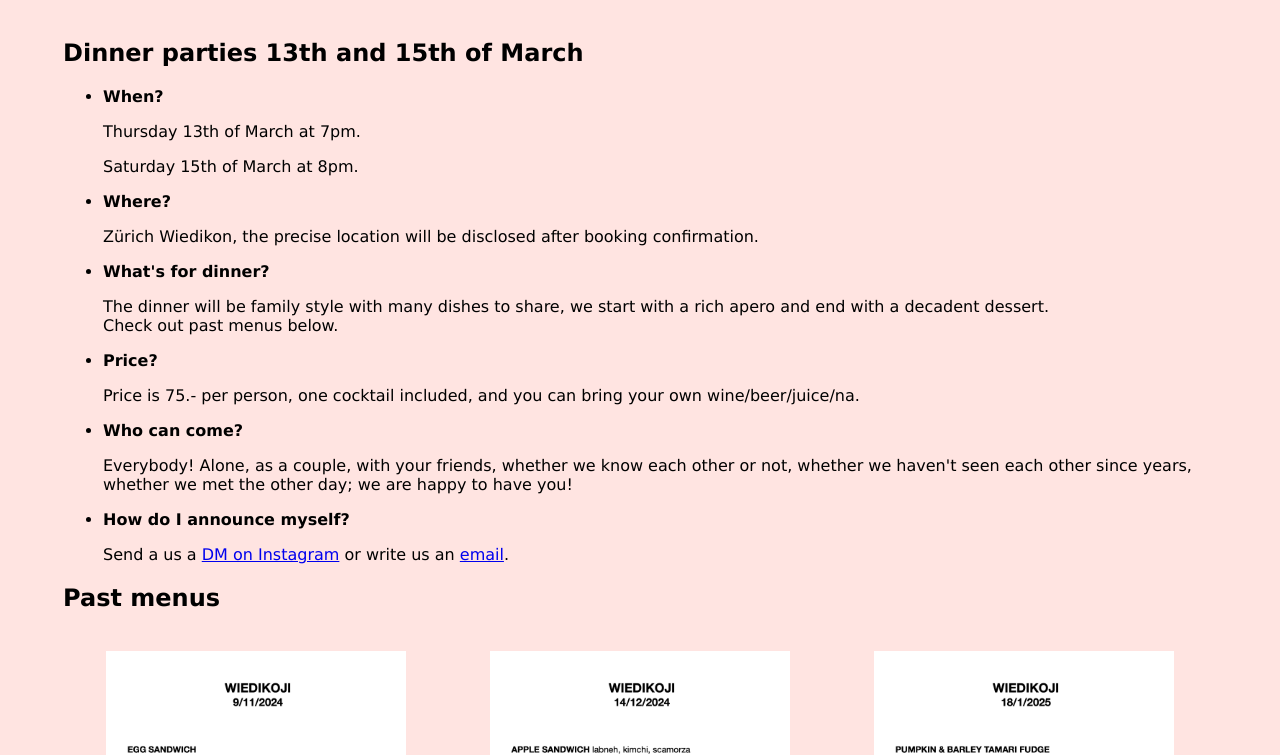
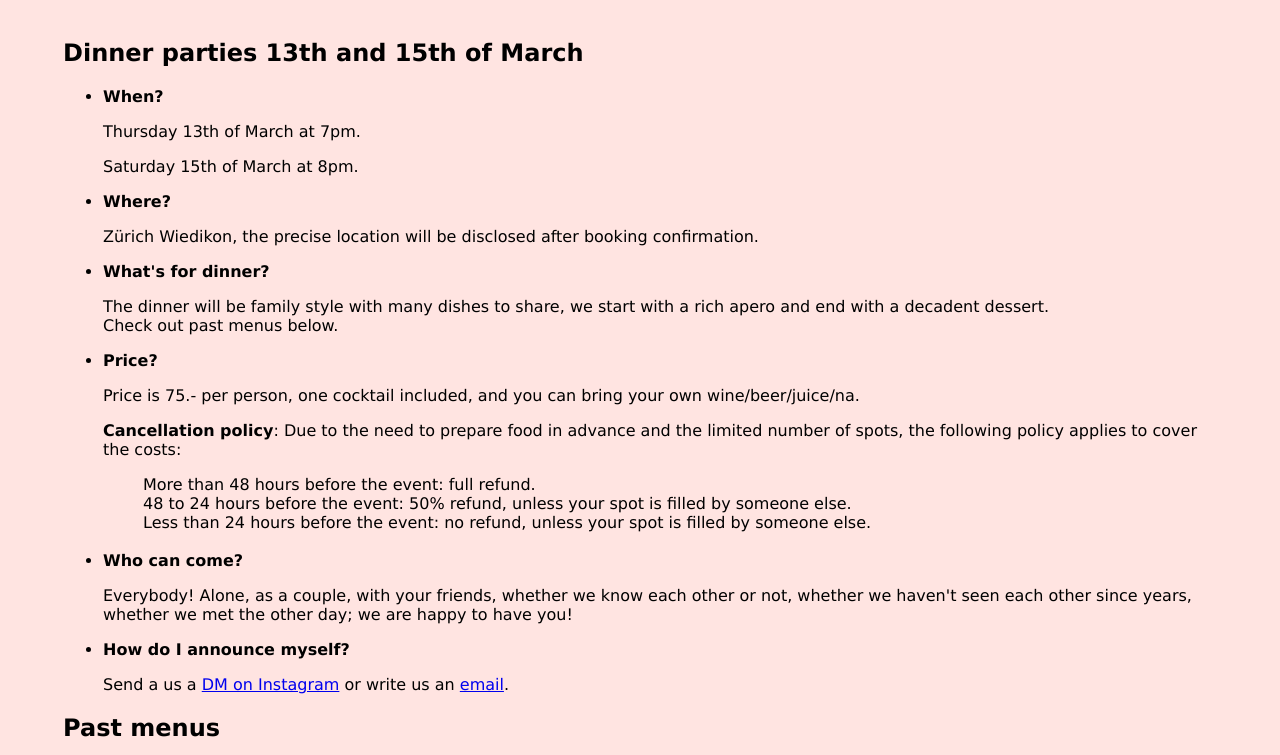
Before and after one commit to wiedikoji/wiedikoji.github.io, a plain HTML site: page dinners/dinners-march25.html in a window 1280 px wide. Shown: the top 755 px of the page. Drawn offline with Linux system fonts and the light colour scheme.

Commit message:
infos about dinners in March, cancellation policy

```diff
--- a/dinners/dinners-march25.html
+++ b/dinners/dinners-march25.html
@@ -59,6 +59,11 @@ Check out past menus below.
 <li> <b> Price?</b>
  <p> Price is 75.- per person, one cocktail included, and you can bring your own wine/beer/juice/na.
  </p>
+<p><b>Cancellation policy</b>: Due to the need to prepare food in advance and the limited number of spots, the following policy applies to cover the costs:
+<ul> More than 48 hours before the event: full refund.</ul>
+<ul> 48 to 24 hours before the event: 50% refund, unless your spot is filled by someone else.</ul>
+<ul> Less than 24 hours before the event: no refund, unless your spot is filled by someone else.</ul>
+<br>
  </li>
  <li> <b>Who can come? </b> <p>Everybody! Alone, as a couple, with your friends, whether we know each other or not, whether we haven't seen each other since years, whether we met the other day; we are happy to have you! </p>
  </li>
```
Also changed, not shown: index.html (+3 -2 lines).
